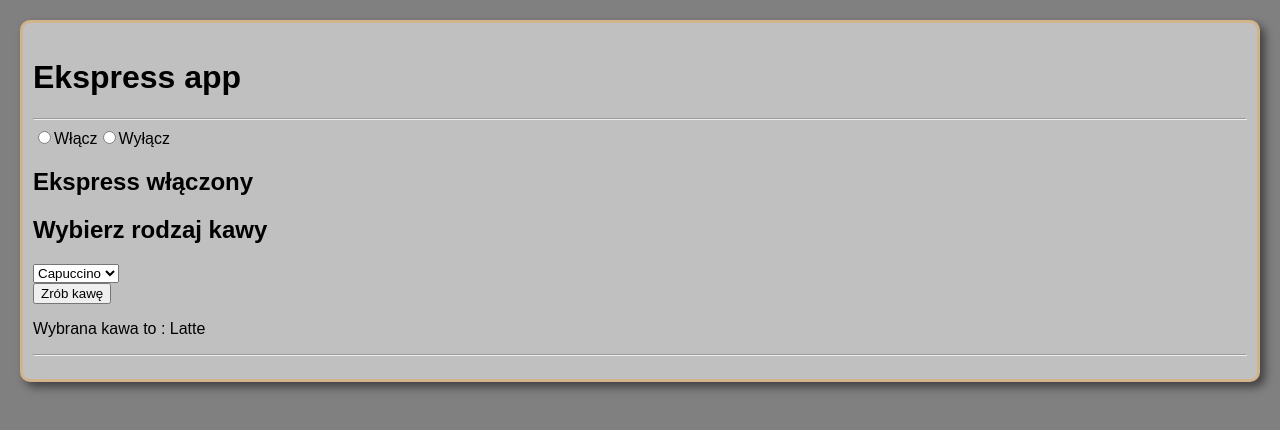
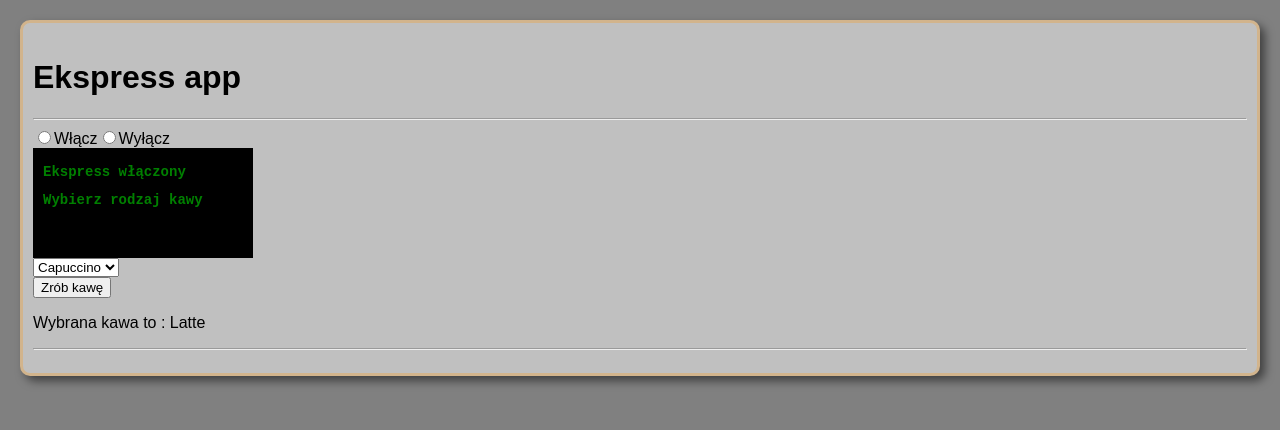
Before and after one commit to Kamilnaja/react-caffe-machine, a React (Create React App) app: page / in a window 1280 px wide. Shown: the top 430 px of the page. Built offline with nearby package versions, Linux system fonts and the light colour scheme.

Commit message:
some basic styling

```diff
--- a/src/App.js
+++ b/src/App.js
@@ -1,7 +1,7 @@
 import React, { Component } from 'react';
 import OnOf from './OnOf';
 import CaffeInfo from "./CaffeInfo";
-import CaffeSpec from "./CaffeSpec";
+import Display from "./Display";
 import StartCaffe from "./StartCaffe";
 class App extends Component {
   constructor(props) {
@@ -44,7 +44,7 @@ class App extends Component {
             updateOf={this.setDisabled}
           />
 
-          <CaffeSpec
+          <Display
             caffeSpecList={["Capuccino", "Latte", "Americano"]}
             enabled={this.state.enabled}
             updateSpec={this.setCaffe}
--- a/src/CaffeSpec.js
+++ b/src/Display.js
@@ -1,6 +1,6 @@
 import React, {Component} from 'react';
 
-class CaffeSpec extends Component {
+class Display extends Component {
   constructor(props) {
     super(props);
     this.state = {
@@ -14,33 +14,28 @@ class CaffeSpec extends Component {
     );
 
     return (
-      <div className="caffeSpec">
-        {
-          !this.props.enabled && (
-            <div>
-              <h2>Ekspress wyłączony</h2>
-            </div>
-          )}
+      <div class="display-wrapper">
+      <div className="display">
 
         {
           this.props.enabled && (
             <div>
               <h2>Ekspress włączony</h2>
               <h2>Wybierz rodzaj kawy</h2>
-              <select name="" id="" onChange={this.props.updateSpec}>
-                {caffeUnwrapped}
-              </select>
-
             </div>
           )}
+      </div>
 
+      <select name="" id="" onChange={this.props.updateSpec}>
+        {caffeUnwrapped}
+      </select>
       </div>
     )
   }
 }
 
-CaffeSpec.propTypes = {
+Display.propTypes = {
   // _saveCaffe: React.PropTypes.func.required
 };
 
-export default CaffeSpec
+export default Display
--- a/src/css/index.css
+++ b/src/css/index.css
@@ -12,3 +12,16 @@ body {
   background-color: silver;
   box-shadow: 5px 5px 10px rgba(0, 0, 0, 0.5);
 }
+
+.display {
+  width: 200px;
+  height: 100px;
+  background-color: black;
+  color: green;
+  font-family: Courier New, Courier, monospace;
+  padding: 5px 10px;
+}
+
+.display h2 {
+  font-size: 14px;
+}
```
